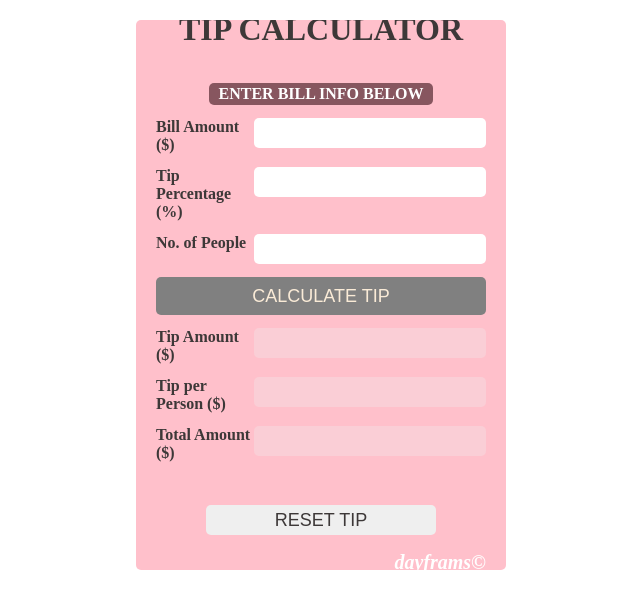
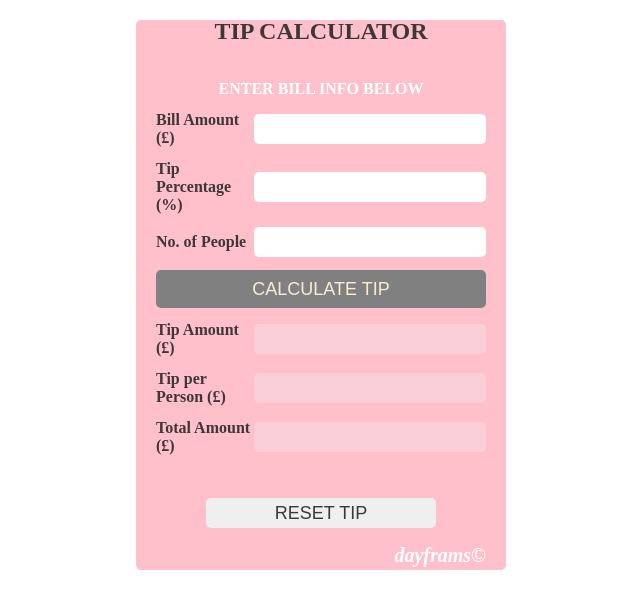
Before and after one commit to dayframs/TIP-CALCULATOR, a plain HTML site: page index.html in a window 1280 px wide. Shown: the whole page, without its empty margins (319-959 px from the left). Drawn offline with Linux system fonts and the light colour scheme.

Commit message:
js updated

```diff
--- a/index.html
+++ b/index.html
@@ -12,7 +12,7 @@
         <div id="calc">
             <p id="enter">Enter Bill Info Below</p>
             <div>
-                <label for="Bill">Bill Amount ($)</label>
+                <label for="Bill">Bill Amount (&pound)</label>
         <input id="bill" type="number" name="Bill" required>
             </div>
             <div>
@@ -25,15 +25,15 @@
             </div>
             <button id="btn2" onclick="calculate()">CALCULATE TIP</button>
             <div>
-                <label for="tip">Tip Amount ($)</label>
+                <label for="tip">Tip Amount (&pound)</label>
                 <input id="tipAmount" type="number" disabled>
             </div>
             <div>
-                <label for="tip">Tip per Person ($)</label>
+                <label for="tip">Tip per Person (&pound)</label>
                 <input id="tipPerPerson" type="number" disabled>
             </div>
             <div>
-                <label for="tip">Total Amount ($)</label>
+                <label for="tip">Total Amount (&pound)</label>
                 <input id="totalAmount" type="number" disabled>
             </div>
             <button id="btn3" onclick="reset()">RESET TIP</button>
--- a/tip.css
+++ b/tip.css
@@ -16,6 +16,9 @@
     border-radius: 5px;
     overflow-x: hidden;
 }
+h1 {
+    font-size: 24px;
+}
 #calc {
     display: flex;
     flex-direction: column;
@@ -28,10 +31,7 @@
 #calc #enter {
     margin: auto;
     text-transform: uppercase;
-    background-color: rgb(135, 86, 95);
     color: white;
-    padding: 2px 10px;
-    border-radius: 5px;
 }
  #calc input,
  #calc button {
@@ -71,6 +71,7 @@
     display: flex;
     gap: 3px;
     justify-content: space-between;
+    align-items: center;
 }
 #logo {
 text-align: right;
```
